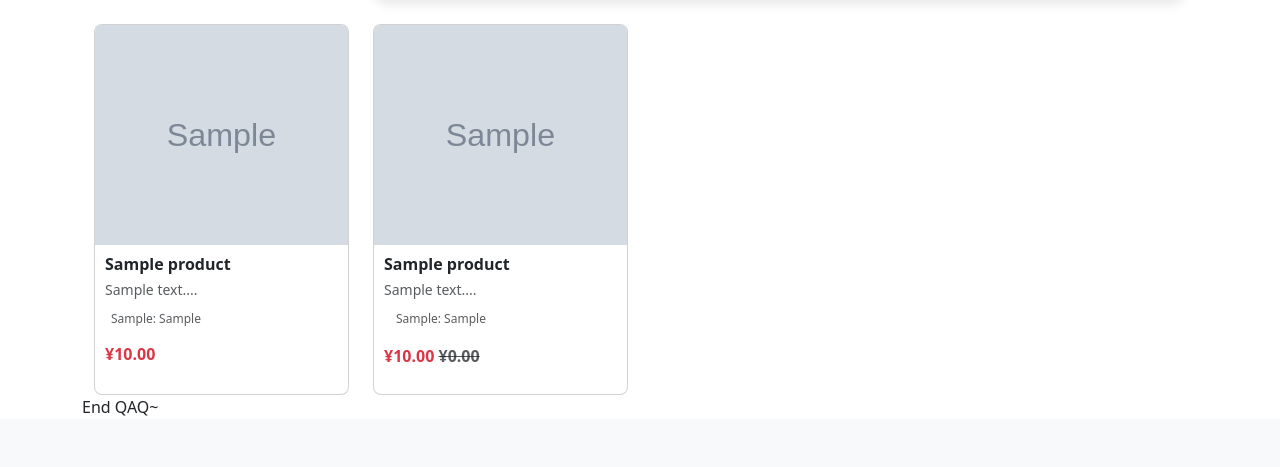
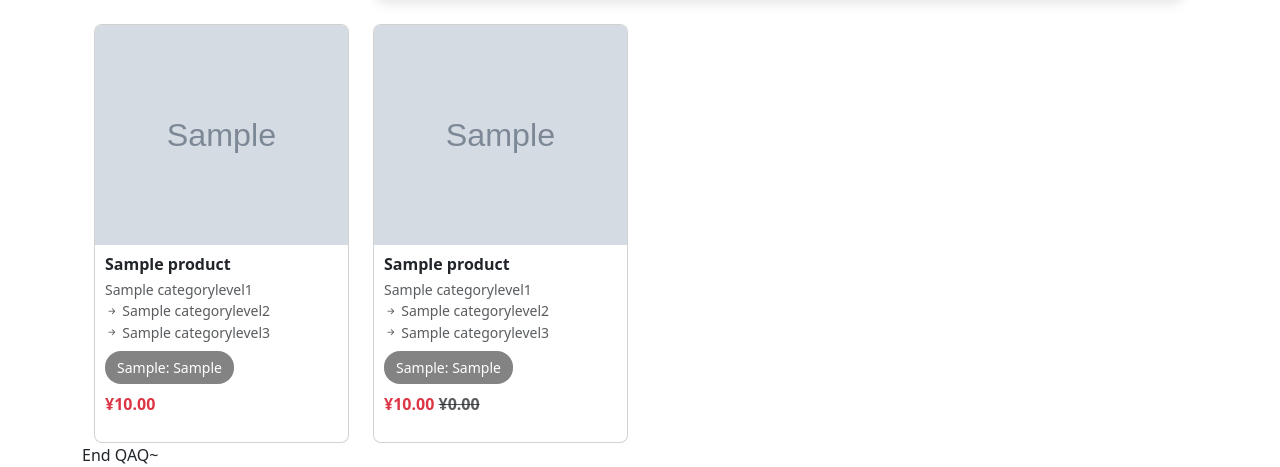
Before and after one commit to DurianLT/Online-Shopping-System-Group-1, a Django app: page / in a window 1280 px wide. Shown: the part 522-989 px from the top of the page. Before the commit the page ends 938 px from the top, so only its background shows below. Run offline with Django 5.2, Linux system fonts and the light colour scheme; tables that the repository leaves empty hold one stand-in row (values such as "Sample post"); grey boxes marked "Sample" are stand-in pictures; some libraries are stand-ins or nearby versions.

Commit message:
列表显示界面优化

```diff
--- a/OSSG1/products/views.py
+++ b/OSSG1/products/views.py
@@ -198,6 +198,11 @@ from django.core.paginator import Paginator
 from .models import Product  # 你根据实际路径替换
 from django.db.models import Prefetch
 
+from django.http import JsonResponse
+from django.views.generic import ListView
+from django.core.paginator import Paginator
+from .models import Product
+
 class ProductListApiView(ListView):
     model = Product
     context_object_name = 'products'
@@ -211,9 +216,11 @@ class ProductListApiView(ListView):
             hidden=False, is_deleted=False, stock_quantity__gt=0
         ).order_by('created_at').prefetch_related(
             'attributes', 'images', 'pricing'
+        ).select_related(
+            'category_level1', 'category_level2', 'category_level3'
         )
 
-        # 根据分类筛选（与 ProductListView 保持一致）
+        # 根据分类筛选
         level3_id = self.kwargs.get('level3_id')
         level2_id = self.kwargs.get('level2_id')
         level1_id = self.kwargs.get('level1_id')
@@ -239,6 +246,22 @@ class ProductListApiView(ListView):
             price = pricing.price if pricing else 'N/A'
             discount = pricing.discount if pricing else None
 
+            # 分类信息（需要为 JS 模板准备）
+            category_level1 = {
+                'id': product.category_level1.id,
+                'name': product.category_level1.name
+            } if product.category_level1 else None
+
+            category_level2 = {
+                'id': product.category_level2.id,
+                'name': product.category_level2.name
+            } if product.category_level2 else None
+
+            category_level3 = {
+                'id': product.category_level3.id,
+                'name': product.category_level3.name
+            } if product.category_level3 else None
+
             products_data.append({
                 'id': product.id,
                 'name': product.name,
@@ -247,12 +270,16 @@ class ProductListApiView(ListView):
                 'attributes': attributes,
                 'price': price,
                 'discount': discount,
+                'category_level1': category_level1,
+                'category_level2': category_level2,
+                'category_level3': category_level3,
             })
 
         return JsonResponse({
             'total_products': paginator.count,
             'products': products_data
         })
+
 
 
 
--- a/OSSG1/templates/products/product_list.html
+++ b/OSSG1/templates/products/product_list.html
@@ -5,6 +5,7 @@
 
 {% block extra_head %}
     <link rel="stylesheet" href="{% static 'css/products/product_list.css' %}">
+    <link rel="stylesheet" href="https://cdn.jsdelivr.net/npm/bootstrap-icons@1.10.5/font/bootstrap-icons.css">
     <style>
         /* 轮播图样式 */
         #carouselExample {
@@ -141,14 +142,55 @@
         }
 
         .product-attribute-tag {
+            padding: 6px 12px;
+            border-radius: 16px;
+            color: white;
+            font-size: 14px;
+            font-weight: 500;
+            background-color: rgba(100, 100, 100, 0.8); /* 默认颜色（灰色） */
+            backdrop-filter: blur(4px); /* 背景微模糊 */
             display: inline-block;
-            padding: 2px 6px;
-            border-radius: 4px;
-            color: #212529bf;
-            font-size: 12px;
-            margin-right: 4px;
-            margin-bottom: 4px;
         }
+
+        /* 根据不同属性名设置不同背景色 */
+        .attr-color {
+            background-color: rgba(255, 99, 132, 0.8); /* 红色 */
+        }
+
+        .attr-size {
+            background-color: rgba(54, 162, 235, 0.8); /* 蓝色 */
+        }
+
+        .attr-material {
+            background-color: rgba(75, 192, 192, 0.8); /* 青绿色 */
+        }
+
+        .attr-brand {
+            background-color: rgba(255, 206, 86, 0.8); /* 黄色 */
+        }
+
+        .attr-style {
+            background-color: rgba(153, 102, 255, 0.8); /* 紫色 */
+        }
+
+        .no-attr {
+            background-color: rgba(200, 200, 200, 0.6);
+            color: #333;
+        }
+
+        .category-link {
+            transition: color 0.2s ease-in-out;
+        }
+
+        .category-link:hover {
+            color: #0d6efd;
+            text-decoration: underline;
+        }
+
+        .product-categories i {
+            font-size: 0.85rem;
+        }
+
 
     </style>
 {% endblock %}
@@ -247,12 +289,31 @@
                         <img src="{{ product.images.first.image.url }}" class="card-img-top" alt="{{ product.name }}">
                         <div class="card-body">
                             <h5 class="card-title text-dark">{{ product.name }}</h5>
-                            <p class="card-text text-muted">{{ product.description|slice:":50" }}...</p>
 
-                            <!-- 显示属性 -->
-                            <div class="product-attributes mb-2">
+                            <div class="product-categories mb-2 d-flex align-items-center flex-wrap small text-muted">
+                                {% if product.category_level1 %}
+                                    <div class="me-1 category-link">
+                                        {{ product.category_level1.name }}
+                                    </div>
+                                {% endif %}
+                                {% if product.category_level2 %}
+                                    <div class="me-1 category-link">
+                                        <i class="bi bi-arrow-right-short"></i> {{ product.category_level2.name }}
+                                    </div>
+                                {% endif %}
+                                {% if product.category_level3 %}
+                                    <div class="me-1 category-link">
+                                        <i class="bi bi-arrow-right-short"></i> {{ product.category_level3.name }}
+                                    </div>
+                                {% endif %}
+                            </div>
+
+                            <!-- 属性展示区域 -->
+                            <div class="product-attributes mb-2 flex flex-wrap gap-2">
                                 {% for attr in product.attributes.all %}
-                                    <span class="product-attribute-tag attr-{{ attr.key|slugify }}">{{ attr.key }}: {{ attr.value }}</span>
+                                    <span class="product-attribute-tag attr-{{ attr.key|slugify }}">
+                                        {{ attr.key }}: {{ attr.value }}
+                                    </span>
                                 {% empty %}
                                     <span class="product-attribute-tag">No attributes available.</span>
                                 {% endfor %}
@@ -346,23 +407,38 @@ document.addEventListener('DOMContentLoaded', function () {
                                         <img src="${product.image_url}" class="card-img-top" alt="${product.name}">
                                         <div class="card-body">
                                             <h5 class="card-title text-dark">${product.name}</h5>
-                                            <p class="card-text text-muted">${product.description.slice(0, 50)}...</p>
 
-                                            <div class="product-attributes mb-2"
-                                                    style="
-                                                        display: inline-block;
-                                                        padding: 2px 6px;
-                                                        border-radius: 4px;
-                                                        color: #000000;
-                                                        font-size: 12px;
-                                                        margin-right: 4px;
-                                                        margin-bottom: 4px;0">
+                                            <div class="product-categories mb-2 d-flex align-items-center flex-wrap small text-muted">
+                                                ${
+                                                    product.category_level1
+                                                        ? `<div class="me-1 category-link">
+                                                                ${product.category_level1.name}
+                                                        </div>`
+                                                        : ''
+                                                }
+                                                ${
+                                                    product.category_level2
+                                                        ? `<div class="me-1 category-link">
+                                                                <i class="bi bi-arrow-right-short"></i> ${product.category_level2.name}
+                                                        </div>`
+                                                        : ''
+                                                }
+                                                ${
+                                                    product.category_level3
+                                                        ? `<div class="me-1 category-link">
+                                                                <i class="bi bi-arrow-right-short"></i> ${product.category_level3.name}
+                                                        </div>`
+                                                        : ''
+                                                }
+                                            </div>
+
+                                            <div class="mb-2" >
                                                 ${
                                                     product.attributes && product.attributes.length > 0
                                                     ? product.attributes.map(attr =>
                                                         `<span class="product-attribute-tag attr-${attr.key.toLowerCase()}">${attr.key}: ${attr.value}</span>`
                                                     ).join('')
-                                                    : '<span class="text-muted">No attributes available.</span>'
+                                                    : '<span class="product-attribute-tag">No attributes available.</span>'
                                                 }
                                             </div>
 
@@ -407,6 +483,7 @@ document.addEventListener('DOMContentLoaded', function () {
             loadMoreProducts();
         }
     });
+
 </script>
 
 
```
